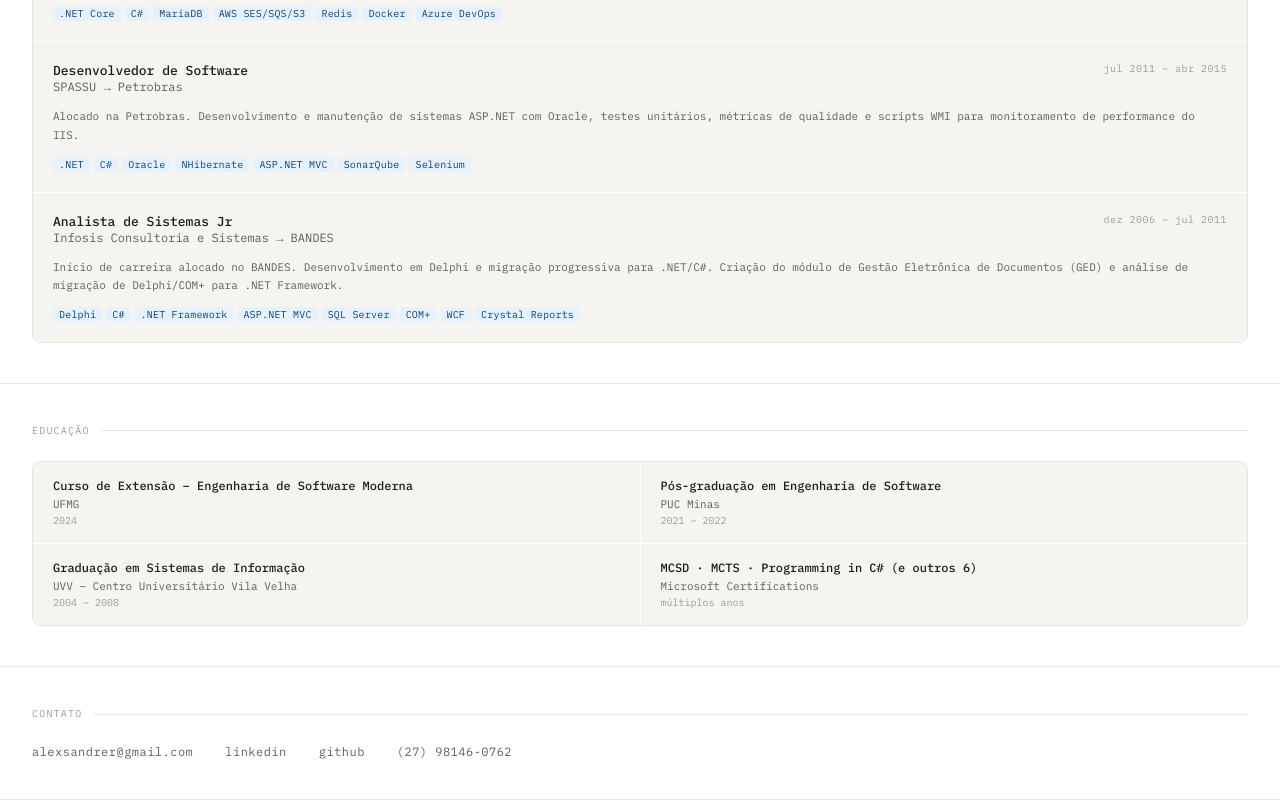
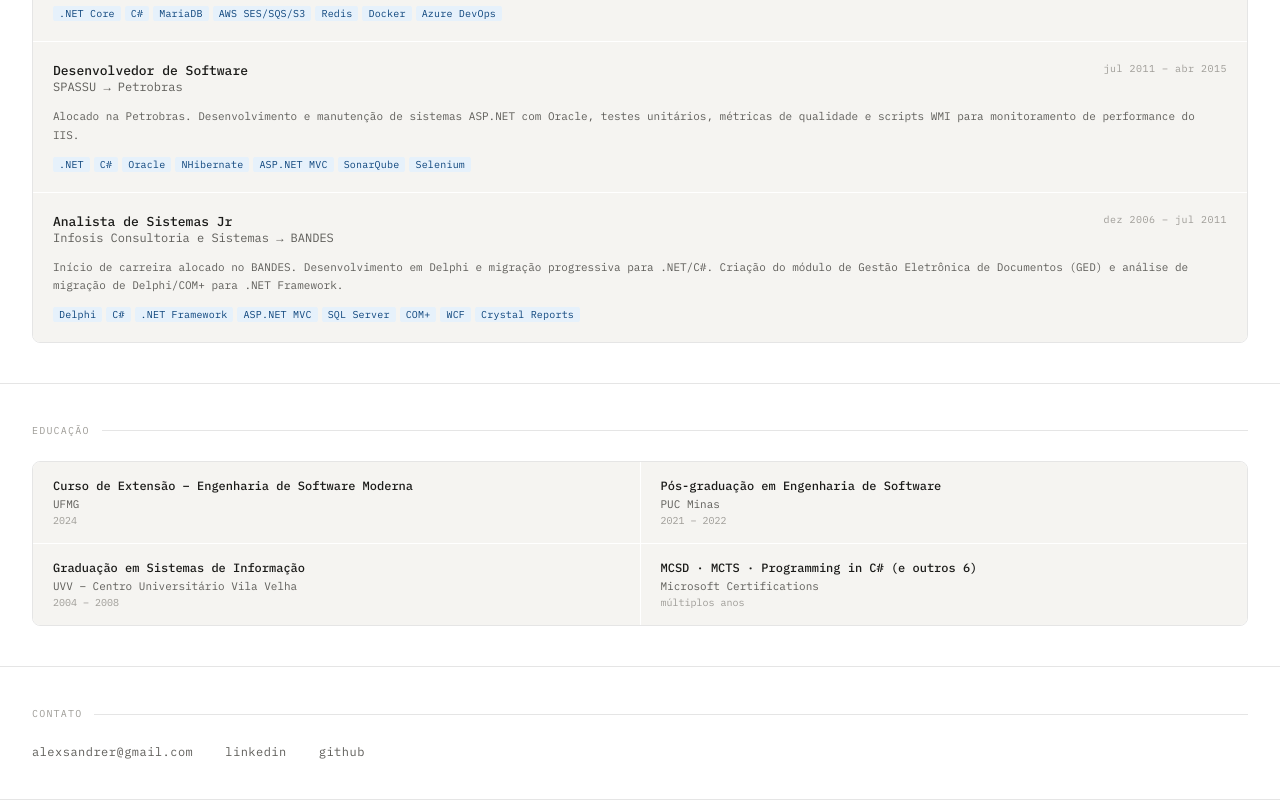
Before and after one commit to alexsandre/alexsandre.github.io, an Astro site: page / in a window 1280 px wide. Shown: the part 1079-1879 px from the top of the page. Built offline with nearby package versions, Linux system fonts and the light colour scheme; Astro itself is replaced by a stand-in of ours.

Commit message:
Remove tel

```diff
--- a/src/pages/index.astro
+++ b/src/pages/index.astro
@@ -157,7 +157,6 @@ const educacao = [
         <a class="pf-contact-link" href="mailto:alexsandrer@gmail.com">alexsandrer@gmail.com</a>
         <a class="pf-contact-link" href="https://linkedin.com/in/alexsandrealmeida" target="_blank" rel="noopener">linkedin</a>
         <a class="pf-contact-link" href="https://github.com/alexsandre" target="_blank" rel="noopener">github</a>
-        <a class="pf-contact-link" href="tel:+5527981460762">(27) 98146-0762</a>
       </div>
     </section>
 
```
